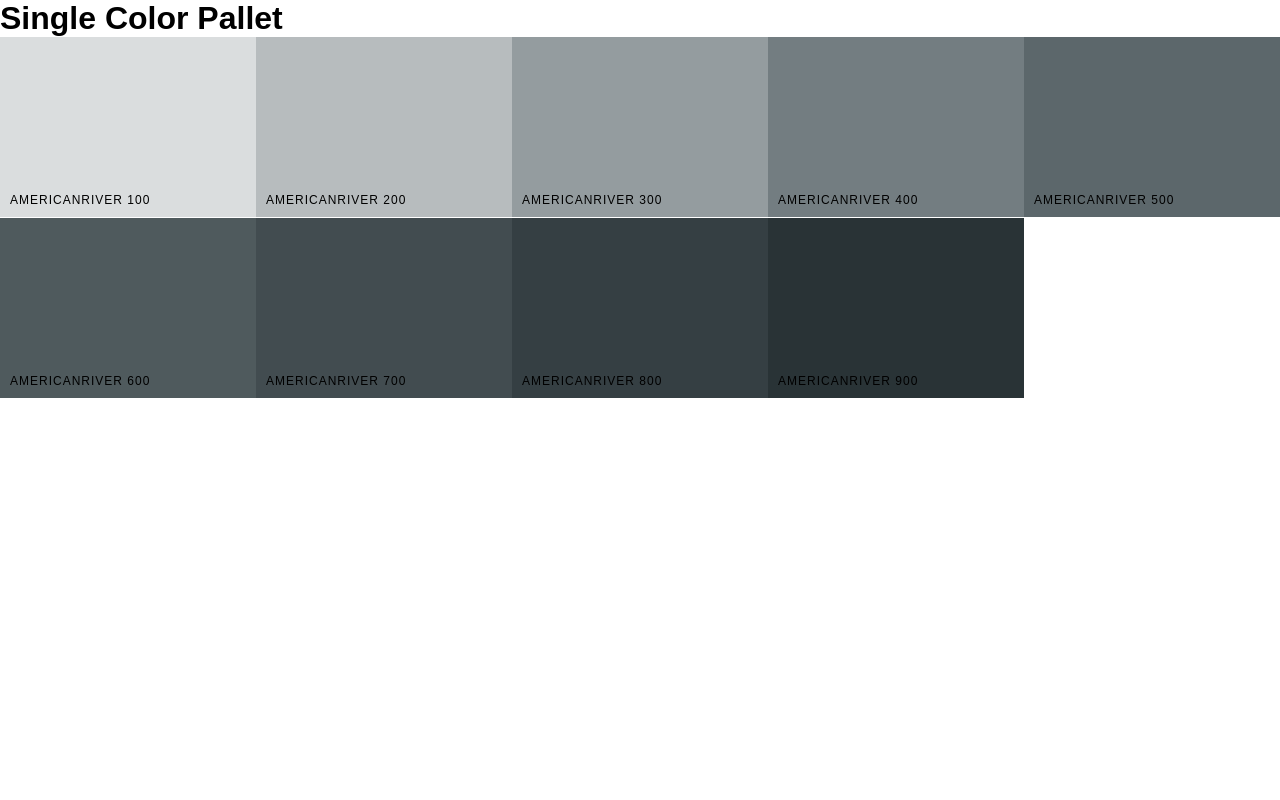
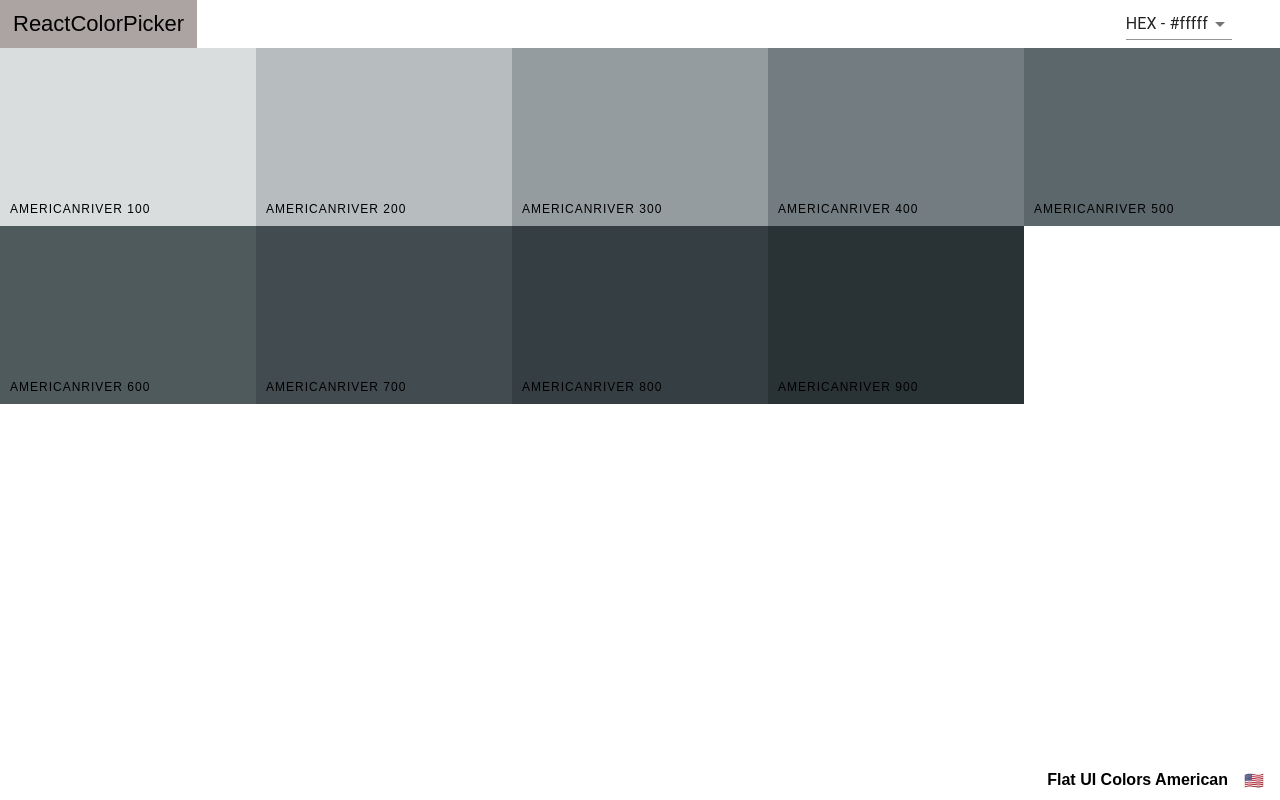
Before and after one commit to CodesWithAnkit/color-picker, a React (Create React App) app: page /pallet/flat-ui-colors-american/americanriver in a window 1280 px wide. Built offline with nearby package versions, Linux system fonts and the light colour scheme.

Commit message:
Added navbar and footer

```diff
--- a/src/Navbar.js
+++ b/src/Navbar.js
@@ -25,13 +25,14 @@ class Navbar extends Component {
   };
 
   render() {
-    const { level, changeLevel } = this.props;
+    const { level, changeLevel, showingAllColor } = this.props;
     const { format } = this.state;
     return (
       <header className="navbar">
         <div className="logo">
           <Link to="/">ReactColorPicker</Link>
         </div>
+        {showingAllColor && (
           <div className="slider-container">
             <span>Level: {level}</span>
             <div className="slider">
@@ -44,6 +45,7 @@ class Navbar extends Component {
               />
             </div>
           </div>
+        )}
         <div className="select-container">
           <Select value={format} onChange={this.handleChange}>
             <MenuItem value="hex">HEX - #fffff</MenuItem>
--- a/src/Pallet.js
+++ b/src/Pallet.js
@@ -1,5 +1,6 @@
 import React, { Component } from 'react';
 import Navbar from './Navbar';
+import PalletFooter from './PalletFooter';
 import ColorBox from './ColorBox';
 import './Pallet.css';
 
@@ -33,12 +34,10 @@ class Pallet extends Component {
           level={level}
           changeLevel={this.changeLevel}
           handleChange={this.changeFormat}
+          showingAllColor
         />
         <div className="Palette-colors">{colorBoxes}</div>
-        <footer className="patette-footer">
-          {palletName}
-          <span className="emoji">{emoji}</span>
-        </footer>
+        <PalletFooter palletName={palletName} emoji={emoji} />
       </div>
     );
   }
--- /dev/null
+++ b/src/PalletFooter.js
@@ -0,0 +1,13 @@
+import React from 'react';
+
+const PalletFooter = props => {
+  const { palletName, emoji } = props;
+  return (
+    <footer className="patette-footer">
+      {palletName}
+      <span className="emoji">{emoji}</span>
+    </footer>
+  );
+};
+
+export default PalletFooter;
--- a/src/SingleColorPallet.js
+++ b/src/SingleColorPallet.js
@@ -1,8 +1,18 @@
 import React, { Component } from 'react';
 import ColorBox from './ColorBox';
+import PalletFooter from './PalletFooter';
+import Navbar from './Navbar';
 
 class SingleColorPallet extends Component {
   _shades = this.gatherPallets(this.props.palette, this.props.colorId);
+
+  state = {
+    format: 'hex'
+  };
+
+  changeFormat = val => {
+    this.setState({ format: val });
+  };
 
   gatherPallets(palettes, colorToFilterBy) {
     let shades = [];
@@ -18,18 +28,21 @@ class SingleColorPallet extends Component {
 
   render() {
     // const { _shades } = this;
+    const { format } = this.state;
+    const { palletName, emoji } = this.props.palette;
     const colorPallet = this._shades.map(color => (
       <ColorBox
-        key={color.id}
+        key={color.hex}
         name={color.name}
-        background={color.hex}
+        background={color[format]}
         showLink={false}
       />
     ));
     return (
       <div className="Palette">
-        <h1>Single Color Pallet</h1>
+        <Navbar handleChange={this.changeFormat} showingAllColor={false} />
         <div className="Palette-colors">{colorPallet}</div>
+        <PalletFooter palletName={palletName} emoji={emoji} />
       </div>
     );
   }
```
Lines whose indentation alone changed are shown as unchanged.
